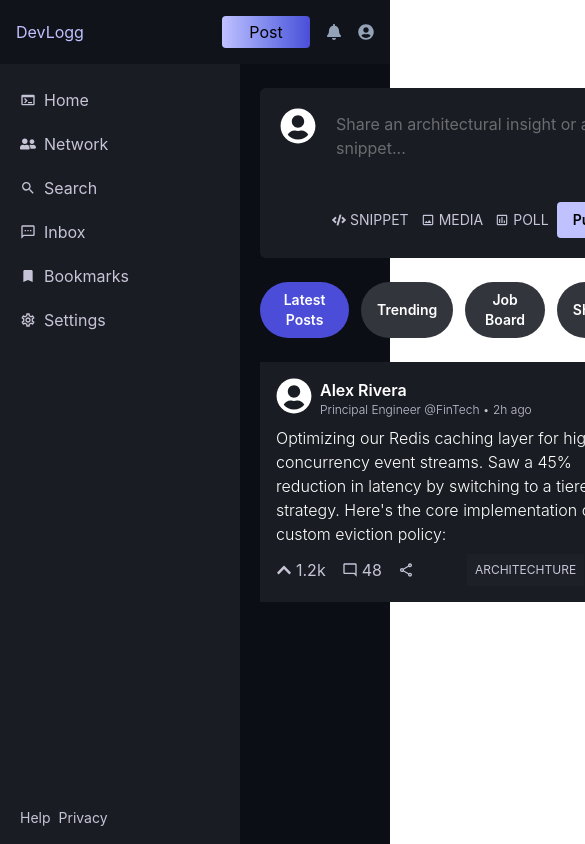
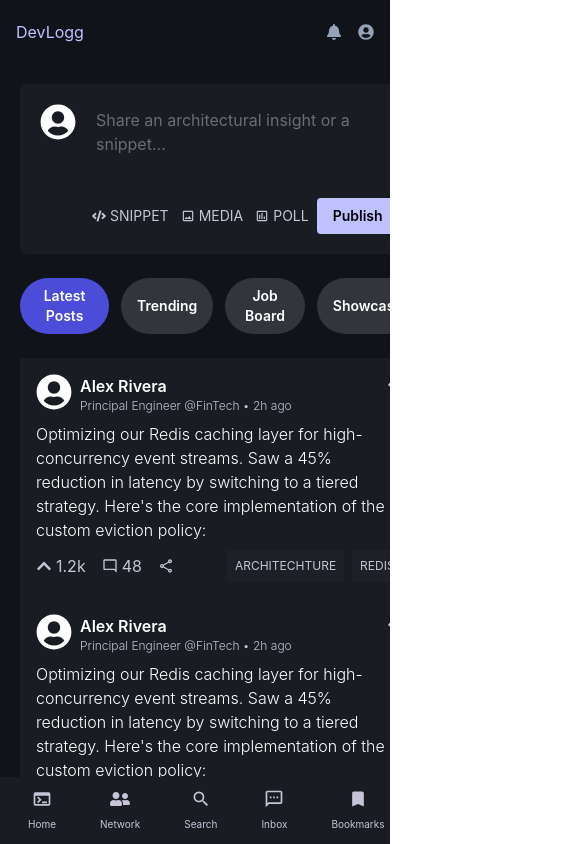
Before and after one commit to yashi-15/DevLogg-frontend, a React (Vite) app: page /dashboard/feed in a window 390 px wide. Shown: the top 844 px of the page, 585 px wide, since content can reach past the window. Built offline with nearby package versions, Linux system fonts and the light colour scheme.

Commit message:
UI made responsive

```diff
--- a/src/Header/Header.jsx
+++ b/src/Header/Header.jsx
@@ -6,10 +6,10 @@ const Header = () => {
         <div className='flex justify-between items-center p-5'>
             <ul className='flex gap-4 justify-center items-center'>
                 <li className='text-primary mr-4'>DevLogg</li>
-                <li className='text-grey'>Feed</li>
-                <li className='text-grey'>Inbox</li>
-                <li className='text-grey'>Search</li>
-                <li className='text-grey'>Bookmarks</li>
+                <li className='text-grey hidden md:block'>Feed</li>
+                <li className='text-grey hidden md:block'>Inbox</li>
+                <li className='text-grey hidden md:block'>Search</li>
+                <li className='text-grey hidden md:block'>Bookmarks</li>
             </ul>
 
             <ul className='flex gap-4 justify-center items-center'>
--- a/src/Pages/Dashboard/DashboardLayout.jsx
+++ b/src/Pages/Dashboard/DashboardLayout.jsx
@@ -1,22 +1,30 @@
 import React from 'react'
-import { BrowserRouter, Routes, Route, Outlet } from "react-router";
-import Feed from './Feed/Feed'
+import { Outlet } from "react-router";
 import TopNavBar from './Navbar/TopNavBar'
 import LeftNavBar from './Navbar/LeftNavBar';
 
 const Dashboard = () => {
     return (
-        <>
-            <TopNavBar />
-            <div className='flex bg-[#0B0E14]'>
-                <div className='basis-1/8'>
+        <div>
+            <div class="h-screen overflow-hidden hidden md:flex flex-col">
+                <TopNavBar />
+                <div class="flex-1 overflow-hidden">
                     <LeftNavBar />
-                </div>
-                <div className='basis-7/8'>
-                    <Outlet />
+                    <main class="flex-1 overflow-y-auto">
+                        <Outlet />
+                    </main>
                 </div>
             </div>
-        </>
+            <div class="h-screen overflow-hidden md:hidden flex flex-col">
+                <TopNavBar />
+                <div class="grow overflow-y-auto">
+                    <main class="flex-1">
+                        <Outlet />
+                    </main>
+                </div>
+                <LeftNavBar />
+            </div>
+        </div>
     )
 }
 
--- a/src/Pages/Dashboard/Feed/Feed.jsx
+++ b/src/Pages/Dashboard/Feed/Feed.jsx
@@ -17,7 +17,7 @@ const Feed = () => {
 
   return (
     <div className='flex'>
-      <div className='flex-5 min-h-screen p-5 pt-22'>
+      <div className='flex-5 min-h-screen p-5'>
         {/* post text box */}
         <div className='flex gap-4 rounded-md bg-[#191C22] p-5'>
           <div className='text-white text-4xl'>
@@ -46,10 +46,13 @@ const Feed = () => {
 
         {/* posts */}
         <Post />
+        <Post />
+        <Post />
+        <Post />
 
 
       </div>
-      <div className='flex-2 bg-dark min-h-screen pt-20'>jdsj</div>
+      <div className='hidden md:block flex-2 bg-dark min-h-screen pt-20'>jdsj</div>
     </div>
   )
 }
--- a/src/Pages/Dashboard/Navbar/LeftNavBar.jsx
+++ b/src/Pages/Dashboard/Navbar/LeftNavBar.jsx
@@ -4,38 +4,38 @@ import { MdBookmark, MdOutlineSettings, MdOutlineSms, MdSearch, MdTerminal } fro
 
 const LeftNavBar = () => {
   return (
-    <div className='w-60 h-screen bg-[#191C22] py-4 flex flex-col justify-between pt-20'>
-      <ul className='flex flex-col gap-1 justify-center'>
-        <li className='text-lightgrey flex gap-2 items-center px-5 py-2 hover:bg-[#1D2026]'>
-            <span><MdTerminal /></span>
-            <span>Home</span>
+    <aside className='w-full md:w-64 flex-shrink-0 overflow-y-auto bg-[#191C22] py-1 px-2 md:py-4 md:px-0 flex flex-col justify-between'>
+      <ul className='w-full flex flex-row md:flex-col gap-1 justify-around md:justify-center'>
+        <li className='text-lightgrey flex flex-col md:flex-row gap-2 items-center px-5 py-2 hover:bg-[#1D2026]'>
+            <span className='text-xl md:text-base'><MdTerminal /></span>
+            <span className='text-[10px] md:text-base'>Home</span>
         </li>
-        <li className='text-lightgrey flex gap-2 items-center px-5 py-2 hover:bg-[#1D2026]'>
-            <span><FaUserFriends /></span>
-            <span>Network</span>
+        <li className='text-lightgrey flex flex-col md:flex-row gap-2 items-center px-5 py-2 hover:bg-[#1D2026]'>
+            <span className='text-xl md:text-base'><FaUserFriends /></span>
+            <span className='text-[10px] md:text-base'>Network</span>
         </li>
-        <li className='text-lightgrey flex gap-2 items-center px-5 py-2 hover:bg-[#1D2026]'>
-            <span><MdSearch /></span>
-            <span>Search</span>
+        <li className='text-lightgrey flex flex-col md:flex-row gap-2 items-center px-5 py-2 hover:bg-[#1D2026]'>
+            <span className='text-xl md:text-base'><MdSearch /></span>
+            <span className='text-[10px] md:text-base'>Search</span>
         </li>
-        <li className='text-lightgrey flex gap-2 items-center px-5 py-2 hover:bg-[#1D2026]'>
-            <span><MdOutlineSms /></span>
-            <span>Inbox</span>
+        <li className='text-lightgrey flex flex-col md:flex-row gap-2 items-center px-5 py-2 hover:bg-[#1D2026]'>
+            <span className='text-xl md:text-base'><MdOutlineSms /></span>
+            <span className='text-[10px] md:text-base'>Inbox</span>
         </li>
-        <li className='text-lightgrey flex gap-2 items-center px-5 py-2 hover:bg-[#1D2026]'>
-            <span><MdBookmark /></span>
-            <span>Bookmarks</span>
+        <li className='text-lightgrey flex flex-col md:flex-row gap-2 items-center px-5 py-2 hover:bg-[#1D2026]'>
+            <span className='text-xl md:text-base'><MdBookmark /></span>
+            <span className='text-[10px] md:text-base'>Bookmarks</span>
         </li>
-        <li className='text-lightgrey flex gap-2 items-center px-5 py-2 hover:bg-[#1D2026]'>
-            <span><MdOutlineSettings /></span>
-            <span>Settings</span>
+        <li className='text-lightgrey hidden md:flex flex-col md:flex-row gap-2 items-center px-5 py-2 hover:bg-[#1D2026]'>
+            <span className='text-xl md:text-base'><MdOutlineSettings /></span>
+            <span className='text-[10px] md:text-base'>Settings</span>
         </li>
       </ul>
-      <div className='flex items-center gap-2 px-5'>
+      <div className='hidden md:flex items-center gap-2 px-5'>
         <p className='text-lightgrey text-sm'>Help</p>
         <p className='text-lightgrey text-sm'>Privacy</p>
       </div>
-    </div>
+    </aside>
   )
 }
 
--- a/src/Pages/Dashboard/Navbar/TopNavBar.jsx
+++ b/src/Pages/Dashboard/Navbar/TopNavBar.jsx
@@ -3,17 +3,13 @@ import { FaBell, FaUserCircle } from 'react-icons/fa'
 
 const NavBar = () => {
     return (
-        <div className='absolute w-full flex justify-between items-center p-4 bg-dark'>
+        <nav className='h-16 flex-shrink-0 z-10 flex justify-between items-center p-4 bg-dark'>
             <ul className='flex gap-4 justify-center items-center'>
                 <li className='text-primary mr-4'>DevLogg</li>
-                {/* <li className='text-grey'>Feed</li>
-                <li className='text-grey'>Inbox</li>
-                <li className='text-grey'>Search</li>
-                <li className='text-grey'>Bookmarks</li> */}
             </ul>
 
             <ul className='flex gap-4 justify-center items-center'>
-                <li><button className='w-22 px-3 py-1 rounded-sm bg-linear-to-r from-primary to-secondary text-black'>Post</button></li>
+                <li className='hidden md:block'><button className='w-22 px-3 py-1 rounded-sm bg-linear-to-r from-primary to-secondary text-black'>Post</button></li>
                 <li className='text-grey'>
                     <FaBell />
                 </li>
@@ -22,7 +18,7 @@ const NavBar = () => {
                 </li>
 
             </ul>
-        </div>
+        </nav>
     )
 }
 
--- a/src/Pages/Landing/Hero.jsx
+++ b/src/Pages/Landing/Hero.jsx
@@ -15,7 +15,7 @@ const Hero = () => {
                     <button className='px-3 py-2 rounded-sm bg-[#272A31] text-white'>Explore Projects</button>
                 </div>
             </div>
-            <div className='flex-1'>
+            <div className='hidden md:block flex-1'>
                 <div className='bg-black rounded-sm'>
 
                 </div>
```
Also changed, not shown: src/Pages/SignIn/SignIn.jsx (+10 -12 lines).
